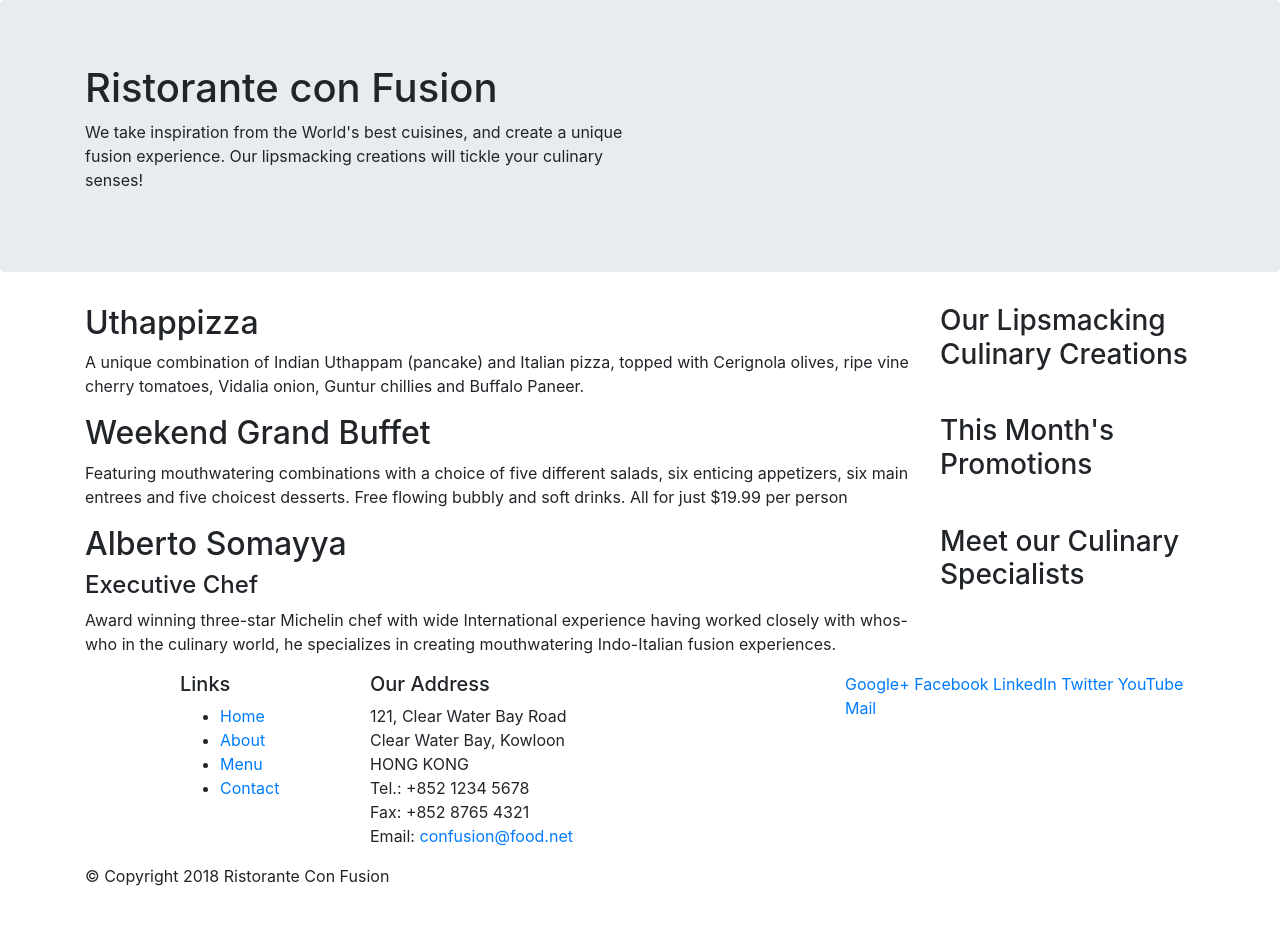
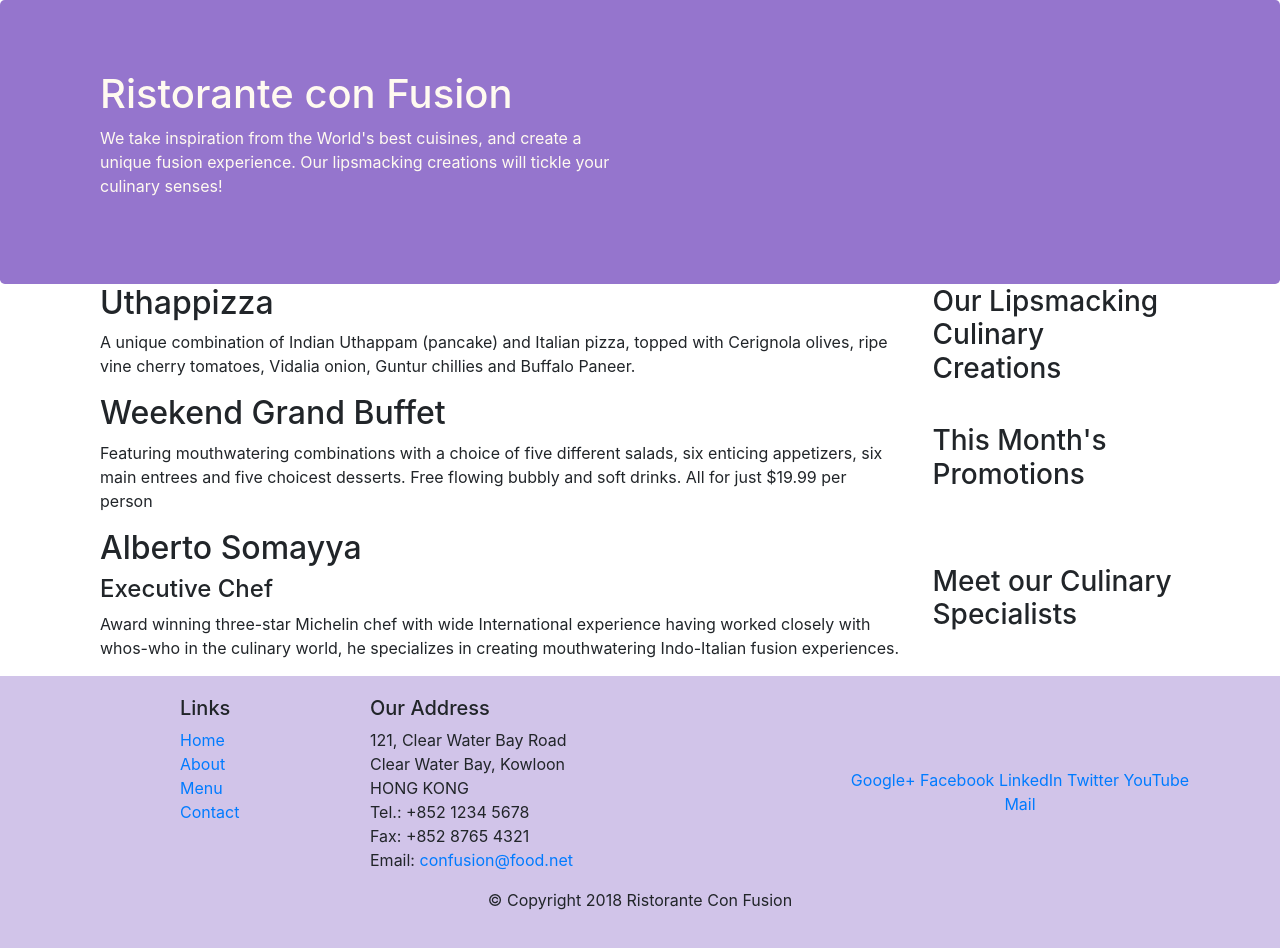
Before and after one commit to justellie/confusion, a website: page index.html in a window 1280 px wide. Before the commit the page ends 904 px from the top, so only its background shows below. Drawn offline with nearby package versions, Linux system fonts and the light colour scheme.

Commit message:
Last part of first week

```diff
--- /dev/null
+++ b/css/styles.css
@@ -0,0 +1,30 @@
+.row-header{
+    margin:0px auto;
+    padding:0px;
+}
+
+.row-content {
+    margin:0px auto;
+    padding: 50px 0px 50px 0px;
+    border-bottom: 1px ridge;
+    min-height:400px;
+}
+
+.footer{
+    background-color: #D1C4E9;
+    margin:0px auto;
+    padding: 20px 0px 20px 0px;
+}
+
+.jumbotron{
+    padding:70px 30px 70px 30px;
+    margin:0px auto;
+    background: #9575cd;
+    color:floralwhite;
+}
+
+.address{
+    font-size:80%;
+    margin:0px;
+    color:#0f0f0f;
+}
--- a/index.html
+++ b/index.html
@@ -1,7 +1,7 @@
 <!DOCTYPE html>
 <html lang="en">
 
-<head>
+<head >
      <!-- Required meta tags always come first -->
     <meta charset="utf-8">
     <meta name="viewport" content="width=device-width, initial-scale=1, shrink-to-fit=no">
@@ -9,6 +9,7 @@
 
     <!-- Bootstrap CSS -->
     <link rel="stylesheet" href="node_modules/bootstrap/dist/css/bootstrap.min.css">
+    <link href="css/styles.css" rel="stylesheet">
     <title>Ristorante Con Fusion</title>
 </head>
 
@@ -16,7 +17,7 @@
 
     <header class="jumbotron">
         <div class="container">
-            <div class="row">
+            <div class="row row-header align-items-center">
                 <div class="col-12 col-sm-6">
                     <h1>Ristorante con Fusion</h1>
                     <p>We take inspiration from the World's best cuisines, and create a unique fusion experience. Our lipsmacking creations will tickle your culinary senses!</p>
@@ -28,7 +29,8 @@
     </header>
 
     <div class="container">
-        <div class="row">
+
+        <div class="row row-header align-items-center">
             <div class="col-12 col-sm-4 col-md-3 order-sm-last">
                 <h3>Our Lipsmacking Culinary Creations</h3>
             </div>
@@ -39,7 +41,7 @@
         </div>
 
 
-        <div class="row">
+        <div class="row row-header align-items-center">
             <div class="col-12 col-sm-4 col-md-3 order-sm-last">
                 <h3>This Month's Promotions</h3>
             </div>
@@ -49,7 +51,7 @@
             </div>
         </div>
 
-        <div class="row">
+        <div class="row row-header align-items-center">
             <div class="col-12 col-sm-4 col-md-3 order-sm-last">
                 <h3>Meet our Culinary Specialists</h3>
             </div>
@@ -61,12 +63,12 @@
         </div>
     </div>
 
-    <footer>
+    <footer class= "footer ">
         <div class="container">
-            <div class="row">
+            <div class="row ">
                 <div class="col-4 offset-1 col-sm-2">
                     <h5>Links</h5>
-                    <ul>
+                    <ul class="list-unstyled">
                         <li><a href="#">Home</a></li>
                         <li><a href="#">About</a></li>
                         <li><a href="#">Menu</a></li>
@@ -84,8 +86,8 @@
 		              Email: <a href="mailto:confusion@food.net">confusion@food.net</a>
 		           </address>
                 </div>
-                <div class="col-12 col-sm-4">
-                    <div>
+                <div class="col-12 col-sm-4 align-self-center">
+                    <div class="text-center">
                         <a href="http://google.com/+">Google+</a>
                         <a href="http://www.facebook.com/profile.php?id=">Facebook</a>
                         <a href="http://www.linkedin.com/in/">LinkedIn</a>
@@ -95,8 +97,8 @@
                     </div>
                 </div>
            </div>
-           <div class="row">
-                <div class="col-auto">
+           <div class=" row justify-content-center">
+                <div class="col-auto ">
                     <p>© Copyright 2018 Ristorante Con Fusion</p>
                 </div>
            </div>
```
